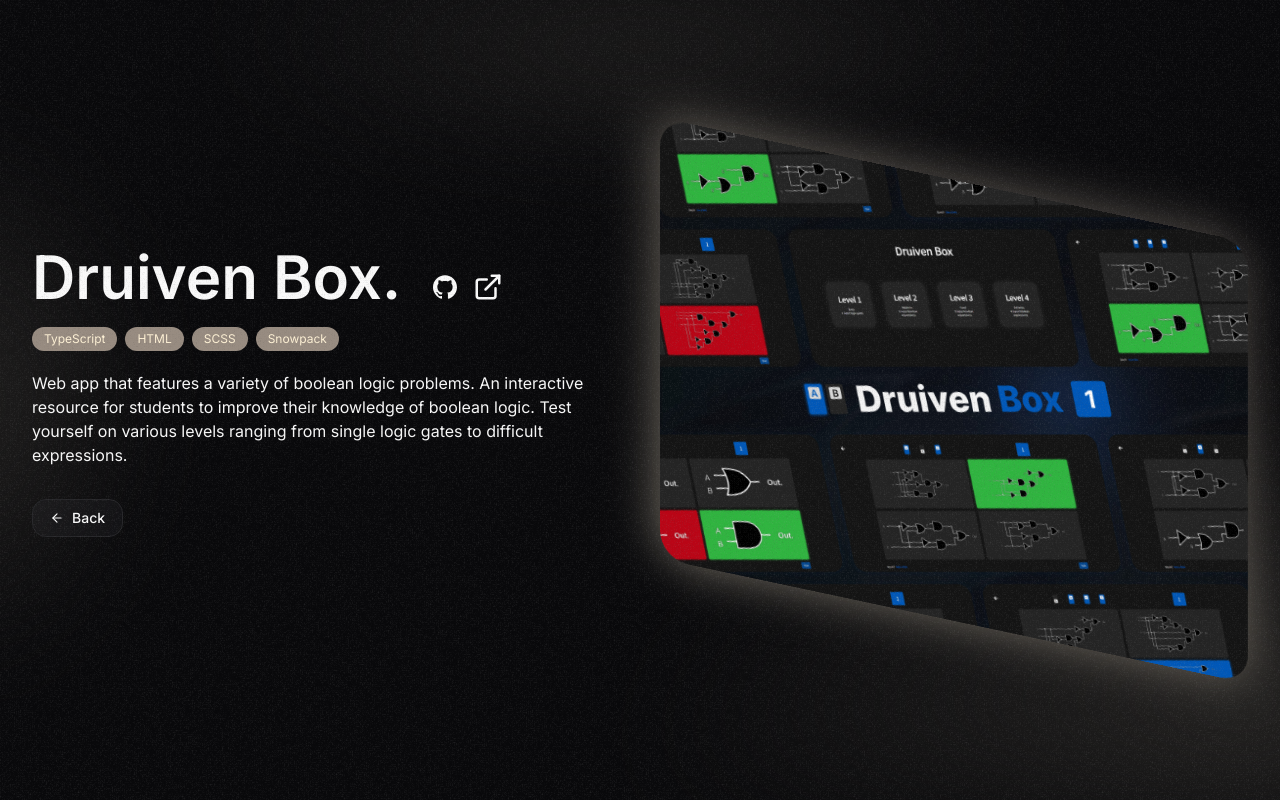
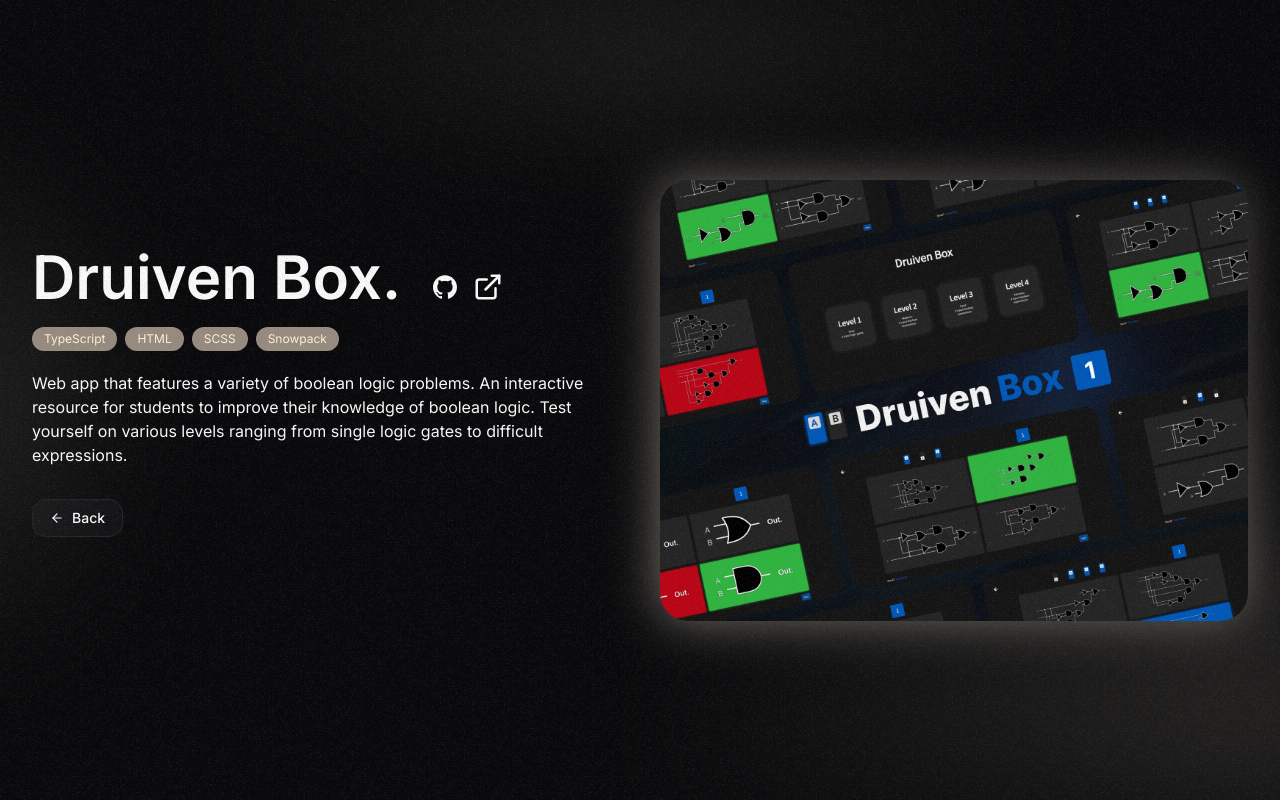
Before and after one commit to sunniekapar/portfolio, a Next.js app: page /projects/druiven-box in a window 1280 px wide. Built offline with nearby package versions, Linux system fonts and the light colour scheme.

Commit message:
hot fix for project

```diff
--- a/app/projects/[slug]/page.tsx
+++ b/app/projects/[slug]/page.tsx
@@ -91,7 +91,7 @@ export default function Page({ params }: { params: { slug: string } }) {
           <NavigationMenu buttons={navButtons} />
         </FadeIn>
 
-        <div className="relative aspect-[4/3] w-full max-w-[800px] lg:skew-y-12 animate-appear place-self-center rounded-lg duration-1000 ease-smooth">
+        <div className="relative aspect-[4/3] w-full max-w-[600px] animate-appear place-self-center rounded-lg duration-1000 ease-smooth">
           <div className="absolute -inset-0.5 h-full w-full animate-tilt rounded-lg bg-gradient-to-tr from-accent to-accent-foreground opacity-100 blur-xl" />
           <Image
             src={`/images/projects/${cleanTitle}.jpg`}
```
